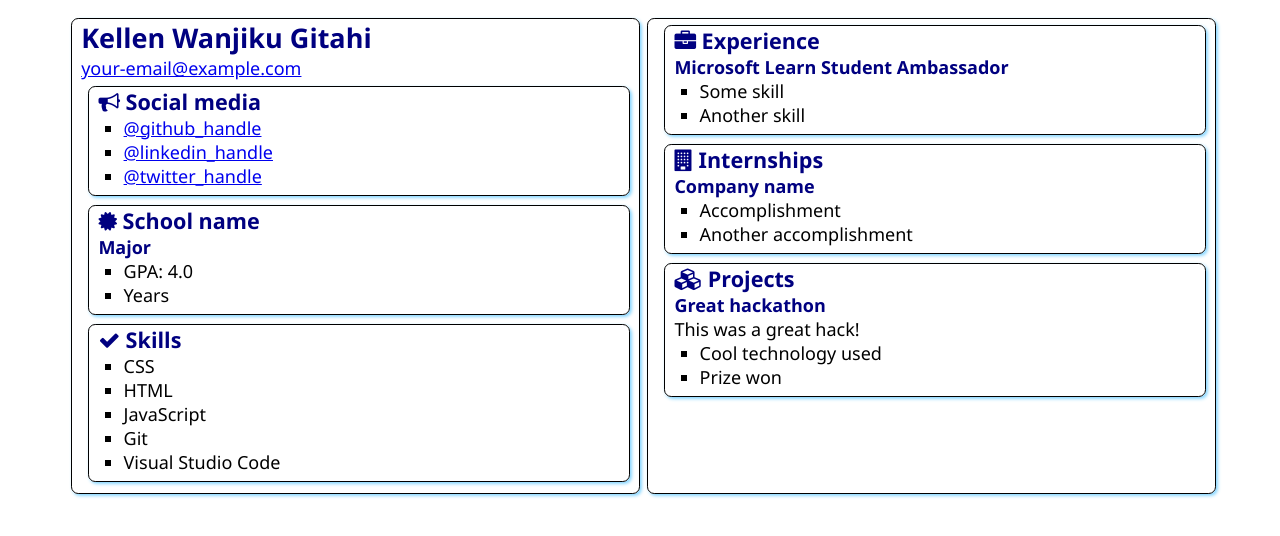
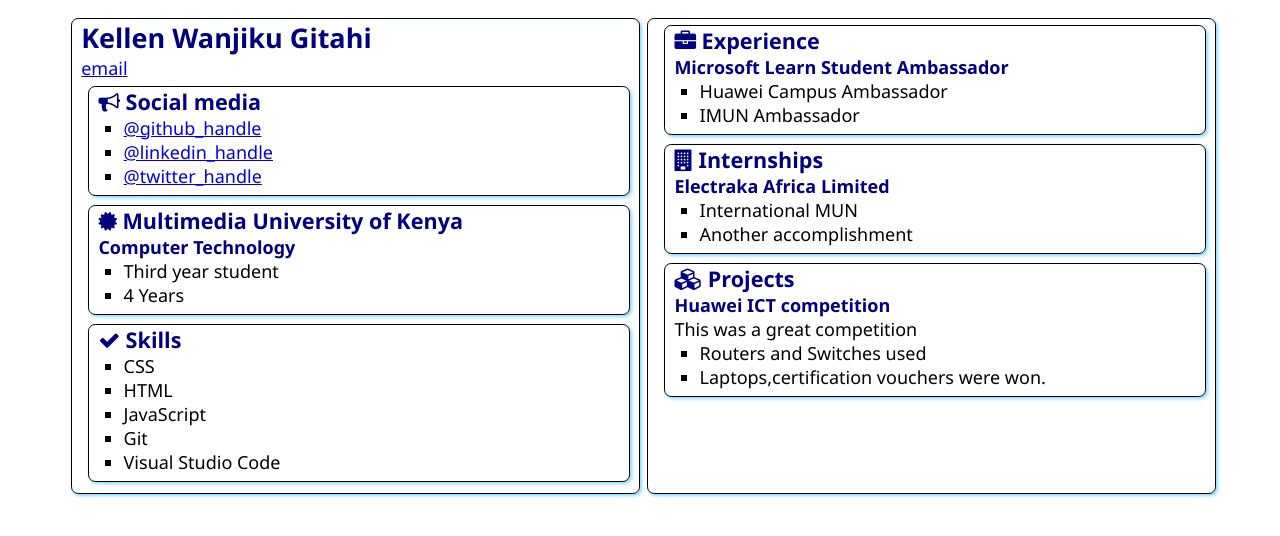
Before and after one commit to Kellenwanjiku/SATechnicalOnboarding, a plain HTML site: page src/index.html in a window 1280 px wide. Drawn offline with Linux system fonts and the light colour scheme.

Commit message:
my resume

```diff
--- a/src/index.html
+++ b/src/index.html
@@ -13,7 +13,7 @@
     <main>
         <article class="box">
             <h1>Kellen Wanjiku Gitahi</h1>
-            <div><a href="mailto:your.email@example.com">your-email@example.com</a></div>
+            <div><a href="mailto:kellenwanjikugitahi@gmail.com">email</a></div>
 
             <section class="box">
                 <h2>
@@ -21,9 +21,9 @@
                     Social media
                 </h2>
                 <ul>
-                    <li><a href="https://github.com/<handle>">@github_handle</a></li>
-                    <li><a href="https://linkedin.com/in/<handle>">@linkedin_handle</a></li>
-                    <li><a href="https://twitter.com/<handle>">@twitter_handle</a></li>
+                    <li><a href="https://github.com/Kellenwanjiku>">@github_handle</a></li>
+                    <li><a href="https://linkedin.com/in/Kellen Wanjiku Gitahi">@linkedin_handle</a></li>
+                    <li><a href="https://twitter.com/KellenGitahi">@twitter_handle</a></li>
                 </ul>
             </section>
 
@@ -31,12 +31,12 @@
                 <div class="education">
                     <h2>
                         <i class="fa fa-certificate" aria-hidden="true"></i>
-                        School name
+                        Multimedia University of Kenya
                     </h2>
-                    <h3>Major</h3>
+                    <h3>Computer Technology</h3>
                     <ul>
-                        <li>GPA: 4.0</li>
-                        <li>Years</li>
+                        <li>Third year student</li>
+                        <li>4 Years</li>
                     </ul>
                 </div>
             </section>
@@ -63,8 +63,8 @@
                 </h2>
                 <h3>Microsoft Learn Student Ambassador</h3>
                 <ul>
-                    <li>Some skill</li>
-                    <li>Another skill</li>
+                    <li>Huawei Campus Ambassador</li>
+                    <li>IMUN Ambassador</li>
                 </ul>
             </section>
             <section class="box">
@@ -73,9 +73,9 @@
                     Internships
                 </h2>
 
-                <h3>Company name</h3>
+                <h3>Electraka Africa Limited</h3>
                 <ul>
-                    <li>Accomplishment</li>
+                    <li>International MUN</li>
                     <li>Another accomplishment</li>
                 </ul>
             </section>
@@ -85,11 +85,11 @@
                     Projects
                 </h2>
 
-                <h3>Great hackathon</h3>
-                <div>This was a great hack!</div>
+                <h3>Huawei ICT competition</h3>
+                <div>This was a great competition</div>
                 <ul>
-                    <li>Cool technology used</li>
-                    <li>Prize won</li>
+                    <li>Routers and Switches used</li>
+                    <li>Laptops,certification vouchers were won.</li>
                 </ul>
             </section>
         </article>
```
